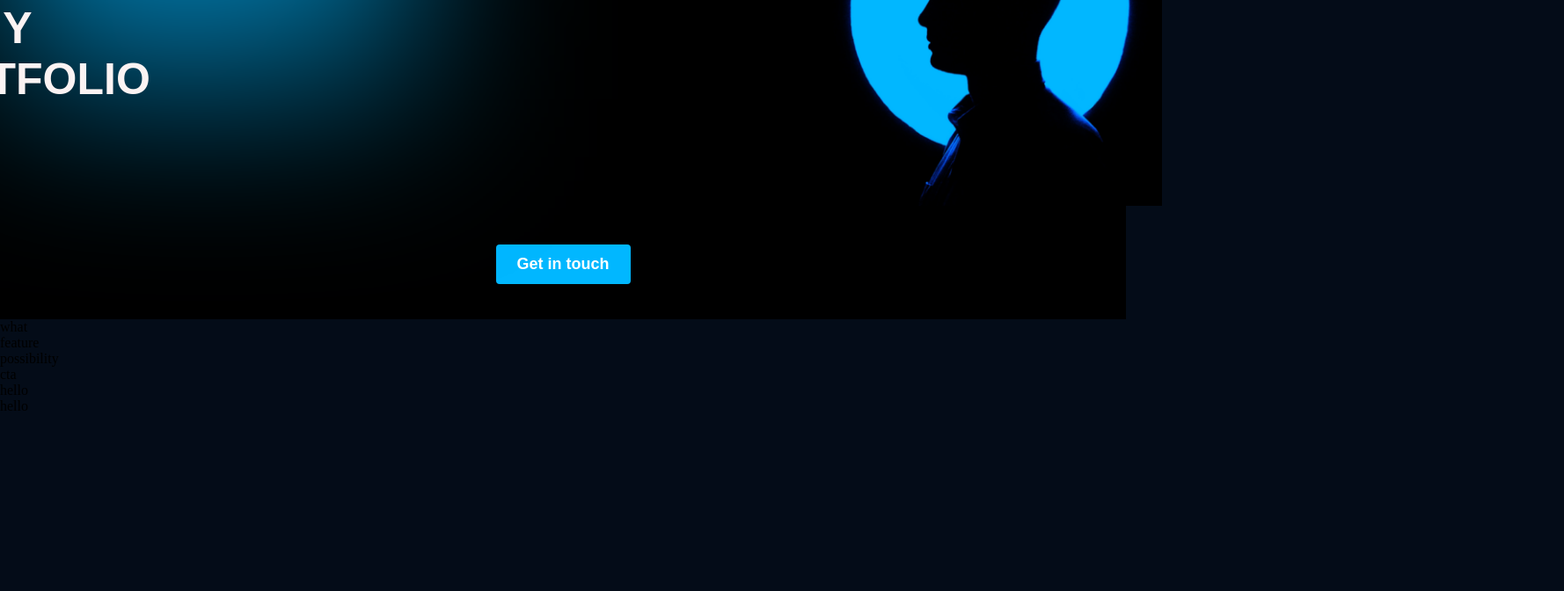
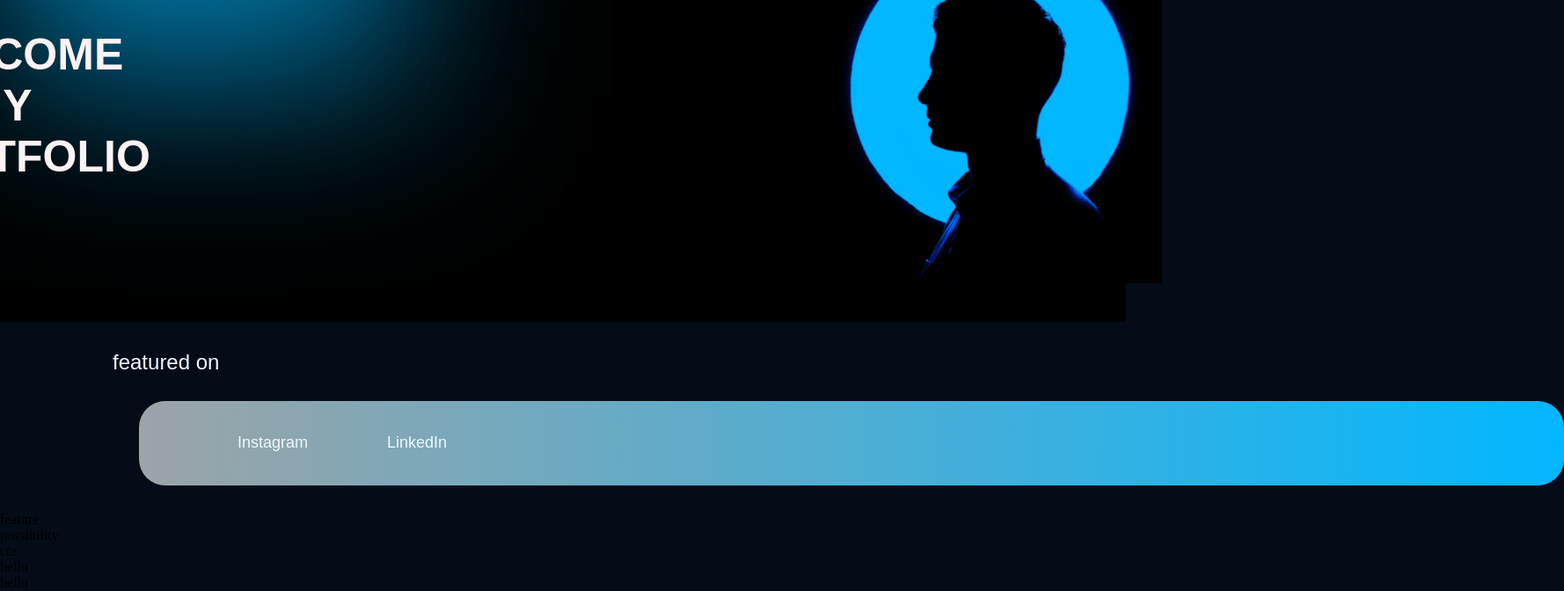
Before and after one commit to alinjoe/newreact, a React (Create React App) app: page / in a window 1280 px wide. Shown: the part 338-1010 px from the top of the page at 88% size, 1778 px wide, since content can reach past the window. Before the commit the page ends 809 px from the top, so only its background shows below. Built offline with nearby package versions, Linux system fonts and the light colour scheme.

Commit message:
Initial commit

```diff
--- a/src/components/brand/braand.css
+++ b/src/components/brand/braand.css
@@ -6,6 +6,7 @@
   width: 100%;
   padding: 40px;
   background-color: black;
+  padding-top: 8rem;
 }
 
 .content {
@@ -23,6 +24,7 @@
   margin-right: 15em;
   position: relative; /* Add position property for z-index to work */
   z-index: 2;
+  padding-top: -10rem;
 }
 
 .text p {
@@ -72,19 +74,18 @@
   padding: 12px 24px;
   border: none;
   border-radius: 4px;
-  cursor: pointer;
-  margin-top: 20px;
-
+  margin-left: -50rem;
+  margin-top: -60px;
+  z-index: 6;
 
 }
 
 .but {
   display: flex;
-  justify-content: flex-start;
-  margin-top: 20px;
+
 }
 
 .get-in-touch-button {
-  align-self: flex-start;
-  margin-left: 0;
+
+  position: absolute;
 }
--- a/src/container/what gpt/whatgpt.css
+++ b/src/container/what gpt/whatgpt.css
@@ -0,0 +1,47 @@
+.fea{
+    color: aliceblue;
+    font-family: "Arial", sans-serif;
+    font-size: 1.5rem;
+    display: flex;
+    padding-top: 2rem;
+    font-weight: 200;
+
+}
+.fe{
+    display: flex;
+
+    padding-left: 8rem;
+}
+.fe {
+    display: flex;
+    flex-direction: column;
+    align-items: left;
+  }
+
+  .logoda{
+    display: flex;
+    width: 1620px;
+    height: 96px;
+    background: linear-gradient(90.42deg, #9CA4A7 0.01%, #02B7FF 100%, rgba(90, 123, 148, 0) 100%, #01131B 100%);
+    border-radius: 30px;
+    margin: 30px;
+    padding-left: 7rem;
+
+    align-items: center;
+  }
+  .social-links {
+    display: flex;
+    justify-content: space-between;
+
+  }
+
+  .social-links p{
+    color: aliceblue;
+    margin-right: 90px;
+    font-family: "Arial", sans-serif;
+    font-weight: 10;
+    font-size: 18px;
+    z-index: 2;
+    display: flex;
+    justify-content: center;
+  }
--- a/src/container/what gpt/whatgpt.jsx
+++ b/src/container/what gpt/whatgpt.jsx
@@ -1,11 +1,18 @@
-import React from 'react'
-import './whatgpt.css'
+import React from 'react';
+import './whatgpt.css';
+
 const Whatgpt = () => {
   return (
-    <div>
-      what
+    <div className='fe'>
+      <div className='fea'>featured on</div>
+      <div className='logoda'>
+        <div className='social-links'>
+          <p><a href="https://www.instagram.com" target="_blank" rel="noopener noreferrer">Instagram</a></p>
+          <p><a href="https://www.linkedin.com" target="_blank" rel="noopener noreferrer">LinkedIn</a></p>
+        </div>
+      </div>
     </div>
-  )
+  );
 }
 
-export default Whatgpt
+export default Whatgpt;
```
